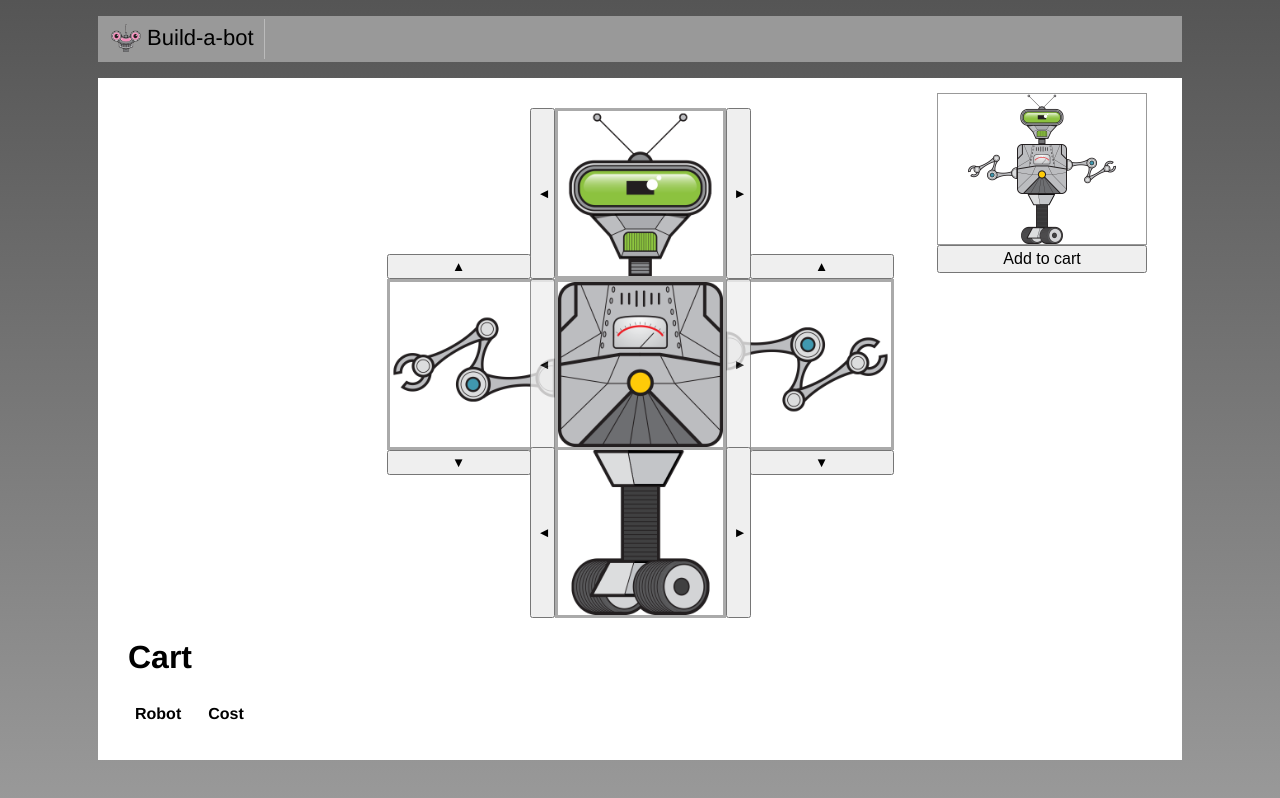
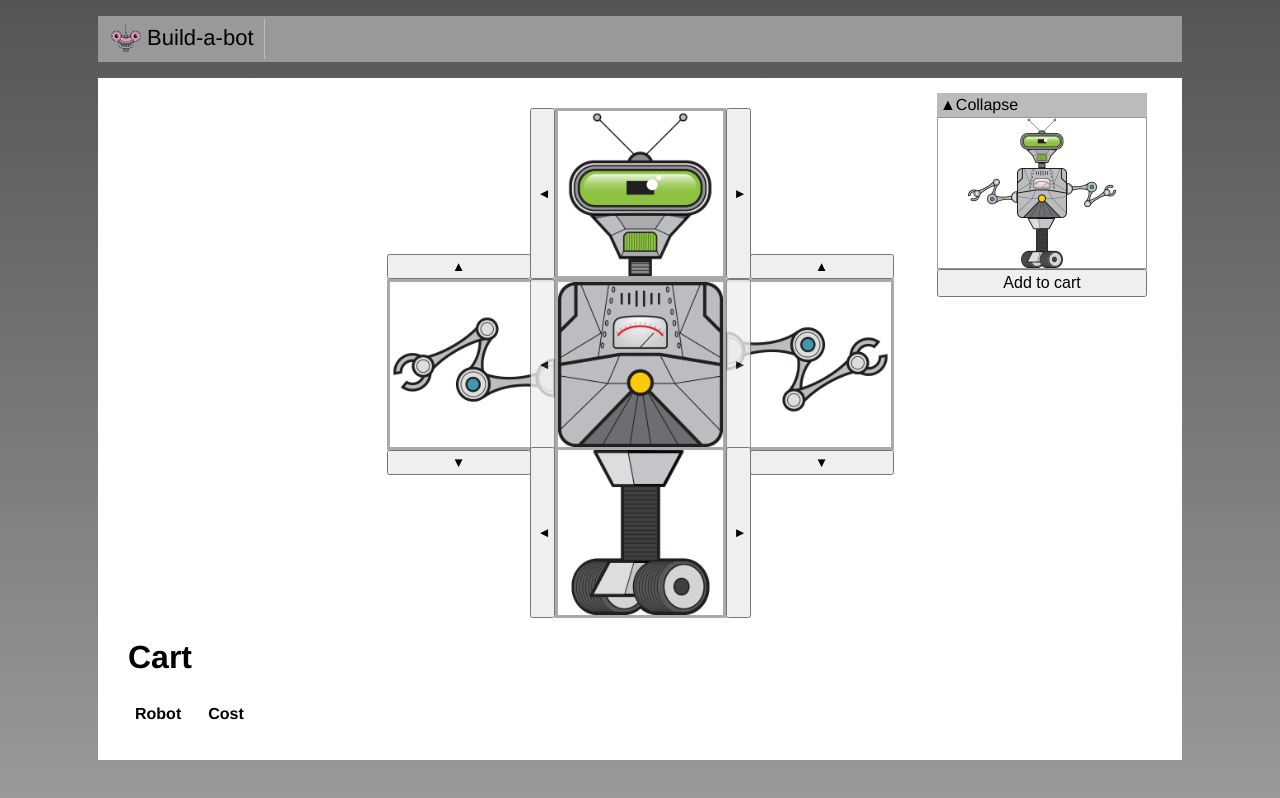
Before and after one commit to franco-marini/Vue-bot, a Vue app: page / in a window 1280 px wide. Built offline with nearby package versions, Linux system fonts and the light colour scheme.

Commit message:
VB: Injecting content with slots to child components

```diff
--- /dev/null
+++ b/src/shared/CollapsibleSection.vue
@@ -0,0 +1,26 @@
+<template>
+  <div>
+    <div class="header">
+      <span v-if="open" @click="open = !open">&#x25B2;Collapse</span>
+      <span v-if="!open" @click="open = !open">&#x25BC;Expand</span>
+    </div>
+    <slot v-if="open"></slot>
+  </div>
+</template>
+
+<script>
+export default {
+  name: 'CollapsibleSection',
+  data() {
+    return { open: true };
+  },
+};
+</script>
+
+<style scoped>
+.header {
+  background-color: #bbb;
+  padding: 3px;
+  cursor: pointer;
+}
+</style>
```
Also changed, not shown: src/build/RobotBuilder.vue.
